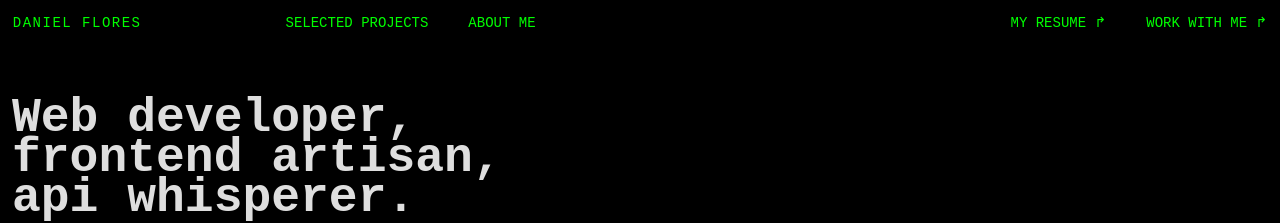
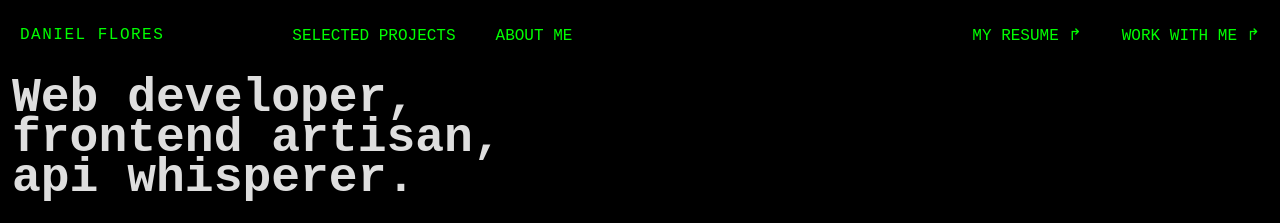
Before and after one commit to Devnielote/web-portfolio, a React (Vite) app: page / in a window 1280 px wide. Shown: the top 223 px of the page. Built offline with nearby package versions, Linux system fonts and the light colour scheme.

Commit message:
feat: implement hide/show effect to the navbar

```diff
--- a/src/components/Navbar.tsx
+++ b/src/components/Navbar.tsx
@@ -5,6 +5,26 @@ import dan from '../assets/web-dan.png';
 
 export default function Navbar() {
   const [menuOpen, setMenuOpen] = useState(false);
+  const [showNavbar, setShowNavbar] = useState(true);
+  const [lastScrollY, setLastScrollY] = useState(0);
+
+  useEffect(() => {
+    const handleScroll = () => {
+      const currentScrollY = window.scrollY;
+
+      if(currentScrollY > lastScrollY){
+        setShowNavbar(false);
+      }else {
+        setShowNavbar(true);
+      }
+
+      setLastScrollY(currentScrollY);
+    };
+
+    window.addEventListener('scroll', handleScroll);
+
+    return () => window.removeEventListener('scroll', handleScroll);
+  },[lastScrollY]);
 
   useEffect(() => {
     document.body.style.overflow = menuOpen ? 'hidden' : '';
@@ -30,20 +50,22 @@ export default function Navbar() {
   }, [menuOpen])
 
   return (
-    <header className='flex justify-between items-center '>
-      <div className='flex w-full md:justify-between text-sm'>
+    <header className='flex justify-between items-center'>
+      <div className={`fixed top-0 left-0 flex justify-between w-full mt-6 px-5 transition-transform duration-300 z-50 text-sm md:justify-between md:text-base
+        ${showNavbar ? "translate-y-0" : "-translate-y-28"}
+      `}>
         <div className='flex items-center'>
-          <Link to="/home" className='header_logo'>
-            <h1 className='text-xs sm:text-sm'>DANIEL FLORES</h1>
+          <Link to="/" className='header_logo'>
+            <h1 className=''>DANIEL FLORES</h1>
           </Link>
-          <nav className='hidden md:flex justify-start items-center ml-10 lg:ml-36'>
+          <nav className='hidden md:flex justify-start items-center ml-7 lg:ml-32'>
             <Link to="/projects">SELECTED PROJECTS</Link>
             <Link className='ml-10' to="/about">ABOUT ME</Link>
           </nav>
         </div>
-        <div className='hidden md:flex'>
-          <Link className='mr-10' to="/home">MY RESUME ↱ </Link>
-          <Link to="/home">WORK WITH ME ↱</Link>
+        <div className='md:flex'>
+          <Link className='hidden md:block md:mr-10' to="/home">MY RESUME ↱ </Link>
+          <Link className='ml-auto md:ml-0' to="/home">WORK WITH ME ↱</Link>
         </div>
       </div>
 
```
